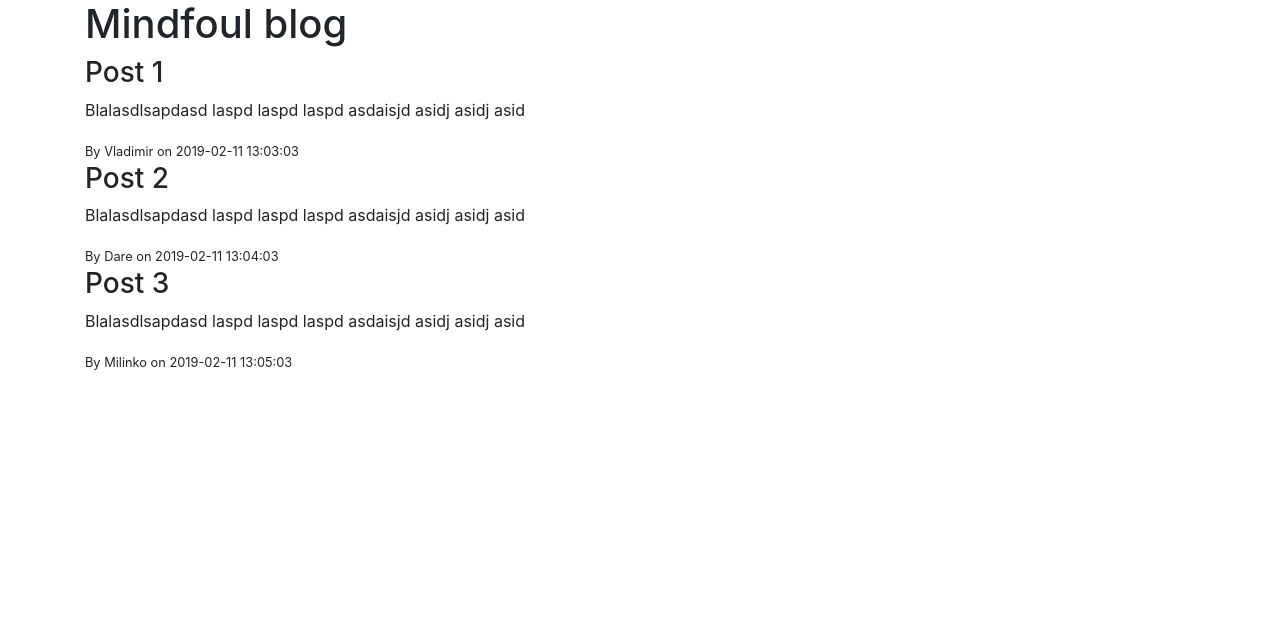
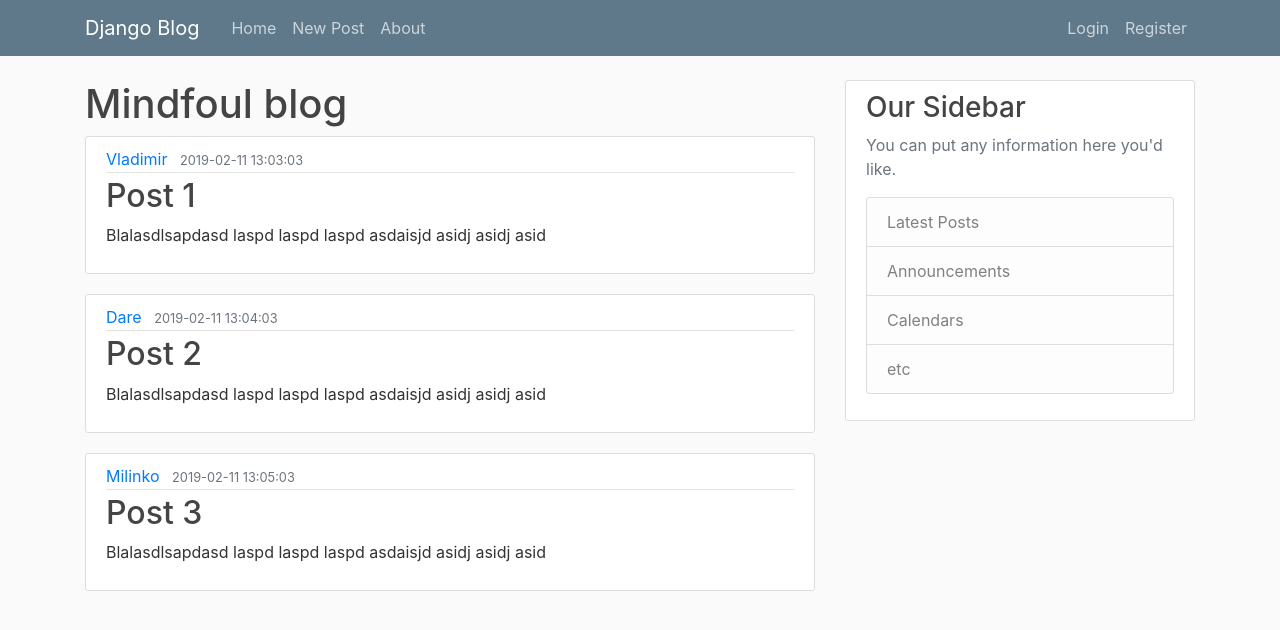
Before and after one commit to vladimir-pejic/mindfoul, a Django app: page / in a window 1280 px wide. Shown: the top 630 px of the page. Run offline with Django 3.2, Linux system fonts and the light colour scheme; some libraries are stand-ins or nearby versions.

Commit message:
Templates organized, codeblocks, etc

```diff
--- /dev/null
+++ b/blog/static/blog/main.css
@@ -0,0 +1,84 @@
+body {
+  background: #fafafa;
+  color: #333333;
+  margin-top: 5rem;
+}
+
+h1, h2, h3, h4, h5, h6 {
+  color: #444444;
+}
+
+ul {
+  margin: 0;
+}
+
+.bg-steel {
+  background-color: #5f788a;
+}
+
+.site-header .navbar-nav .nav-link {
+  color: #cbd5db;
+}
+
+.site-header .navbar-nav .nav-link:hover {
+  color: #ffffff;
+}
+
+.site-header .navbar-nav .nav-link.active {
+  font-weight: 500;
+}
+
+.content-section {
+  background: #ffffff;
+  padding: 10px 20px;
+  border: 1px solid #dddddd;
+  border-radius: 3px;
+  margin-bottom: 20px;
+}
+
+.article-title {
+  color: #444444;
+}
+
+a.article-title:hover {
+  color: #428bca;
+  text-decoration: none;
+}
+
+.article-content {
+  white-space: pre-line;
+}
+
+.article-img {
+  height: 65px;
+  width: 65px;
+  margin-right: 16px;
+}
+
+.article-metadata {
+  padding-bottom: 1px;
+  margin-bottom: 4px;
+  border-bottom: 1px solid #e3e3e3
+}
+
+.article-metadata a:hover {
+  color: #333;
+  text-decoration: none;
+}
+
+.article-svg {
+  width: 25px;
+  height: 25px;
+  vertical-align: middle;
+}
+
+.account-img {
+  height: 125px;
+  width: 125px;
+  margin-right: 20px;
+  margin-bottom: 16px;
+}
+
+.account-heading {
+  font-size: 2.5rem;
+}
--- a/blog/templates/blog/base.html
+++ b/blog/templates/blog/base.html
@@ -1,3 +1,4 @@
+{% load static %}
 <!doctype html>
 <html lang="en">
 
@@ -9,6 +10,8 @@
     <!-- Bootstrap CSS -->
     <link rel="stylesheet" href="https://stackpath.bootstrapcdn.com/bootstrap/4.2.1/css/bootstrap.min.css" integrity="sha384-GJzZqFGwb1QTTN6wy59ffF1BuGJpLSa9DkKMp0DgiMDm4iYMj70gZWKYbI706tWS" crossorigin="anonymous">
 
+    <link rel="stylesheet" type="text/css" href="{% static 'blog/main.css' %}">
+
     {% if title %}
     <title>Mindfoul || {{ title }}</title>
     {% else %}
@@ -19,9 +22,49 @@
 
   <body>
 
-    <div class="container">
-      {% block content %}{% endblock %}
-    </div>
+    <header class="site-header">
+      <nav class="navbar navbar-expand-md navbar-dark bg-steel fixed-top">
+        <div class="container">
+          <a class="navbar-brand mr-4" href="{% url 'blog.index' %}">Django Blog</a>
+          <button class="navbar-toggler" type="button" data-toggle="collapse" data-target="#navbarToggle" aria-controls="navbarToggle" aria-expanded="false" aria-label="Toggle navigation">
+            <span class="navbar-toggler-icon"></span>
+          </button>
+          <div class="collapse navbar-collapse" id="navbarToggle">
+            <div class="navbar-nav mr-auto">
+              <a class="nav-item nav-link" href="{% url 'blog.index' %}">Home</a>
+              <a class="nav-item nav-link" href="{% url 'blog.create' %}">New Post</a>
+              <a class="nav-item nav-link" href="{% url 'blog.about' %}">About</a>
+            </div>
+            <!-- Navbar Right Side -->
+            <div class="navbar-nav">
+              <a class="nav-item nav-link" href="#">Login</a>
+              <a class="nav-item nav-link" href="#">Register</a>
+            </div>
+          </div>
+        </div>
+      </nav>
+    </header>
+
+    <main role="main" class="container">
+      <div class="row">
+        <div class="col-md-8">
+          {% block content %}{% endblock %}
+        </div>
+        <div class="col-md-4">
+          <div class="content-section">
+            <h3>Our Sidebar</h3>
+            <p class='text-muted'>You can put any information here you'd like.
+              <ul class="list-group">
+                <li class="list-group-item list-group-item-light">Latest Posts</li>
+                <li class="list-group-item list-group-item-light">Announcements</li>
+                <li class="list-group-item list-group-item-light">Calendars</li>
+                <li class="list-group-item list-group-item-light">etc</li>
+              </ul>
+            </p>
+          </div>
+        </div>
+      </div>
+    </main>
 
     <!-- Optional JavaScript -->
     <!-- jQuery first, then Popper.js, then Bootstrap JS -->
--- a/blog/templates/blog/index.html
+++ b/blog/templates/blog/index.html
@@ -3,8 +3,15 @@
 <h1>Mindfoul blog</h1>
 
 {% for post in posts %}
-<h3>{{ post.title }}</h3>
-<p>{{ post.content }}</p>
-<small>By {{ post.author}} on {{ post.created_at }}</small>
+<article class="media content-section">
+  <div class="media-body">
+    <div class="article-metadata">
+      <a class="mr-2" href="#">{{ post.author }}</a>
+      <small class="text-muted">{{ post.created_at }}</small>
+    </div>
+    <h2><a class="article-title" href="#">{{ post.title }}</a></h2>
+    <p class="article-content">{{ post.content }}</p>
+  </div>
+</article>
 {% endfor %}
 {% endblock content %}
--- a/blog/urls.py
+++ b/blog/urls.py
@@ -3,5 +3,6 @@ from . import views
 
 urlpatterns = [
     path('', views.index, name='blog.index'),
+    path('about', views.about, name='blog.about'),
     path('create', views.create, name='blog.create'),
 ]
--- a/blog/views.py
+++ b/blog/views.py
@@ -30,5 +30,8 @@ def index(request):
     }
     return render(request, 'blog/index.html', context)
 
+def about(request):
+    return render(request, 'blog/about.html')
+
 def create(request):
     return render(request, 'blog/create.html')
```
Also changed, not shown: blog/templates/blog/about.html (added, +10 -0 lines).
